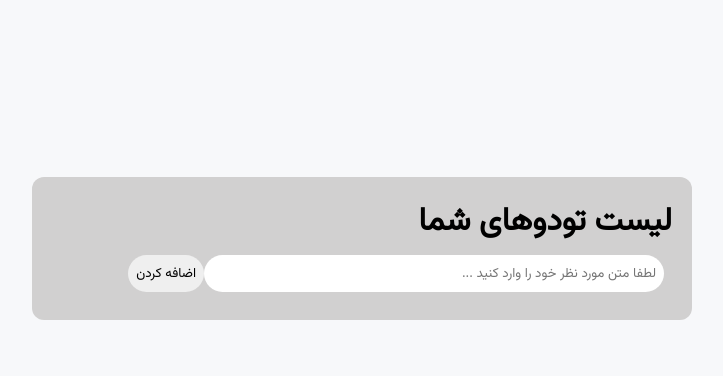
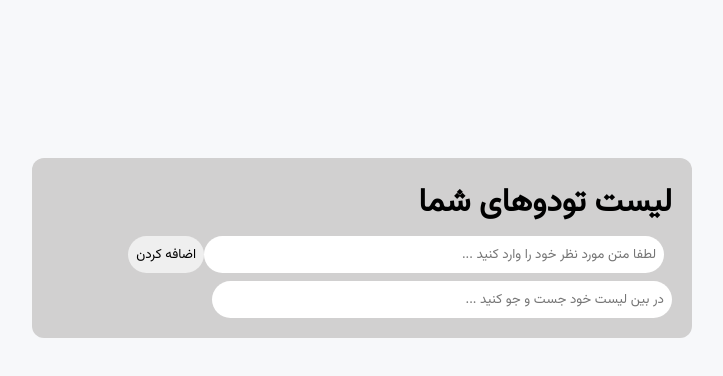
Before and after one commit to ashkanjaycob/TodoAppFa, a plain HTML site: page index.html in a window 1280 px wide. Shown: the whole page, without its empty margins (278-1001 px from the left). Drawn offline with Linux system fonts and the light colour scheme.

Commit message:
Added Search Section with Class

```diff
--- a/index.html
+++ b/index.html
@@ -18,6 +18,11 @@
         />
         <button id="addTodo">اضافه کردن</button>
       </div>
+
+      <div class="searchContainer">
+        <input type="text" id="searchTodo" placeholder="در بین لیست خود جست و جو کنید ...">
+      </div>
+
     </div>
   </body>
 </html>
--- a/style.css
+++ b/style.css
@@ -34,7 +34,8 @@ body {
   display: flex;
 }
 
-.inputsContainer input {
+.inputsContainer input,
+.searchContainer input {
   border: none;
   outline: none;
   min-width: 460px;
@@ -47,4 +48,5 @@ body {
   border-radius: 20px;
   border: none;
   outline: none;
+  cursor: pointer;
 }
```
